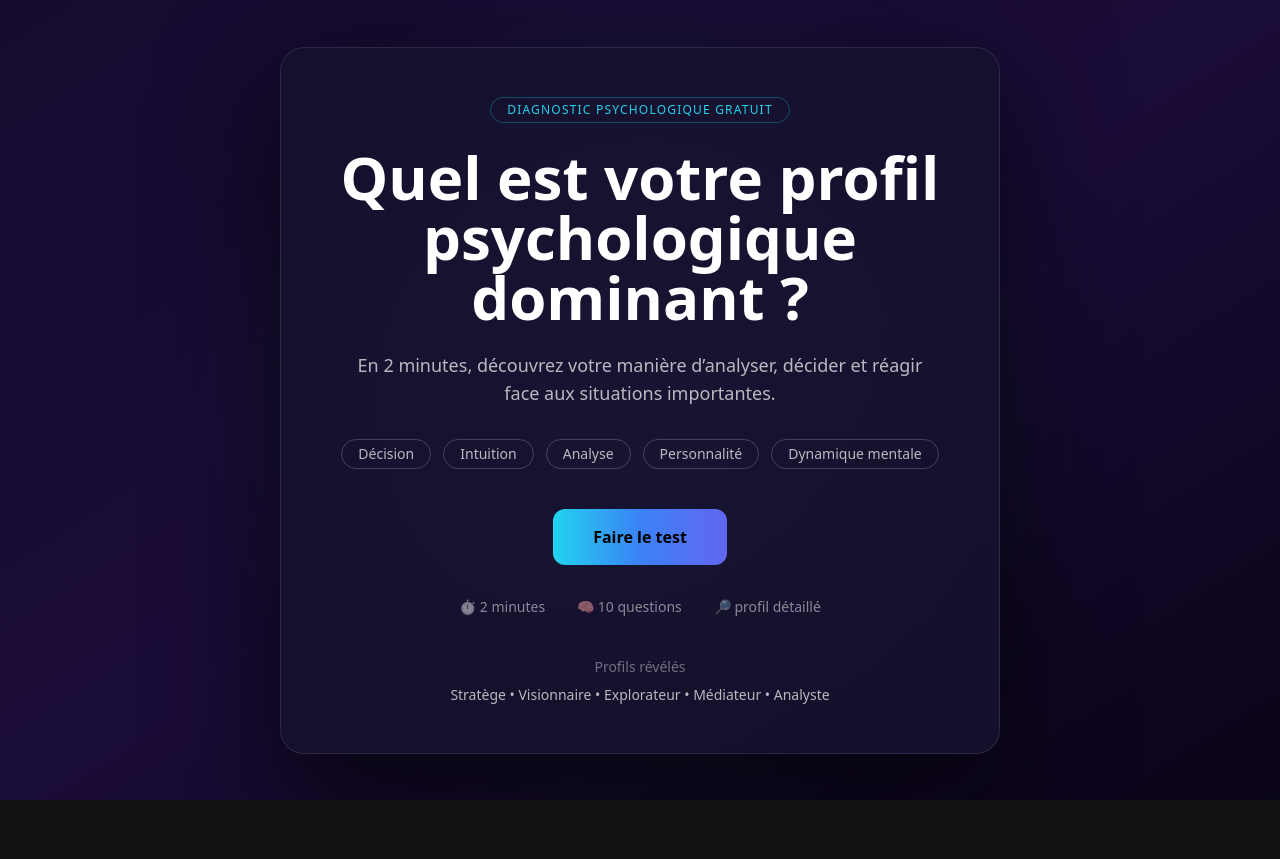
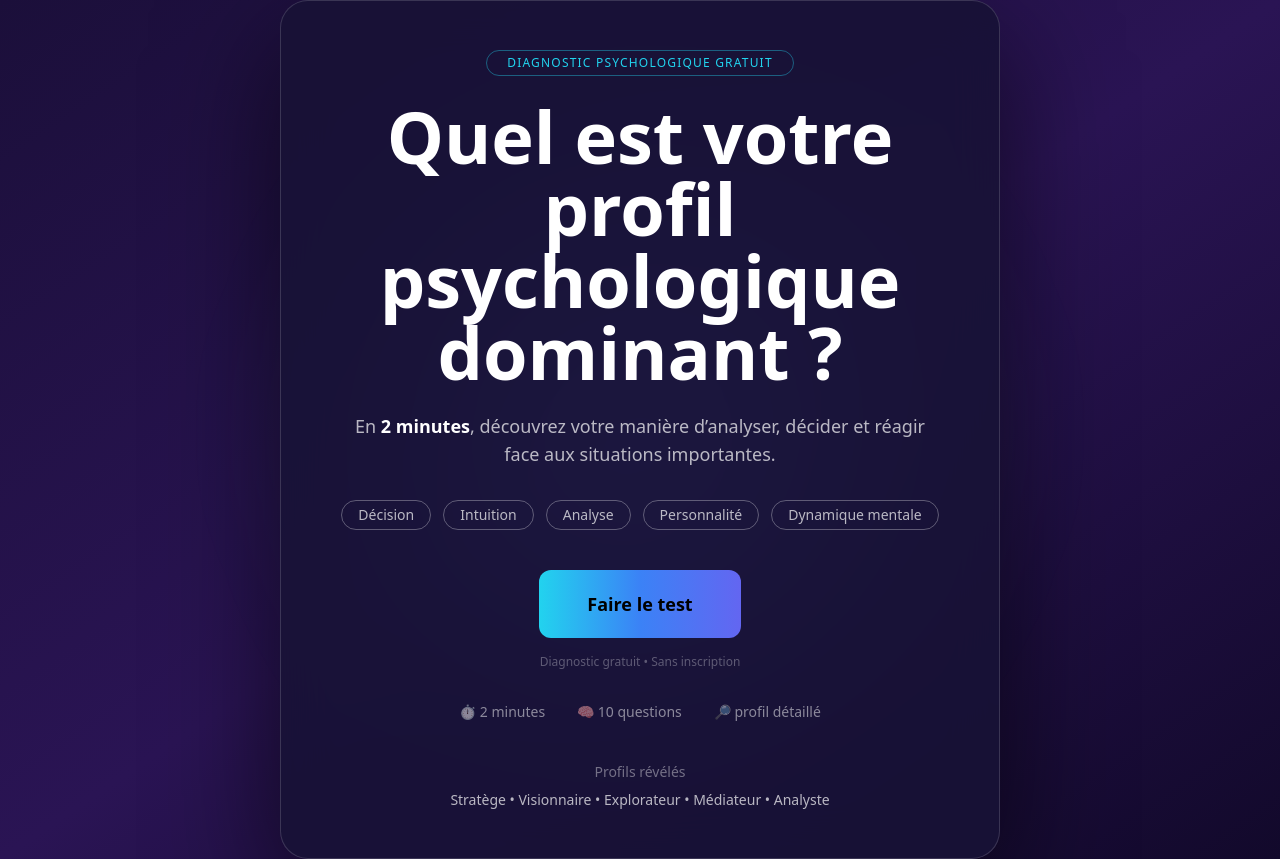
Before and after one commit to arnaudcrestey/personnality-scan, a Next.js app: page / in a window 1280 px wide. Before the commit the page ends 800 px from the top, so only its background shows below. Built offline with nearby package versions, Linux system fonts and the light colour scheme.

Commit message:
Update page.tsx

```diff
--- a/app/page.tsx
+++ b/app/page.tsx
@@ -4,58 +4,61 @@ import Link from "next/link";
 
 export default function Home() {
   return (
-    <main className="relative min-h-screen flex items-center justify-center overflow-hidden bg-[#0b0618]">
+    <main className="relative min-h-screen flex items-center justify-center overflow-hidden bg-[#0c0820]">
 
       {/* Background gradient */}
-      <div className="absolute inset-0 bg-gradient-to-br from-[#160b2f] via-[#1a0c38] to-[#0a0418]" />
+      <div className="absolute inset-0 bg-gradient-to-br from-[#1b0f3a] via-[#2a1454] to-[#12092b]" />
 
-      {/* Glow */}
-      <div className="absolute top-1/2 left-1/2 w-[800px] h-[800px] -translate-x-1/2 -translate-y-1/2 bg-[radial-gradient(circle,rgba(92,242,255,0.25)_0%,rgba(0,0,0,0)_70%)] blur-3xl" />
+      {/* Light glow */}
+      <div className="absolute top-1/2 left-1/2 w-[750px] h-[750px] -translate-x-1/2 -translate-y-1/2 bg-[radial-gradient(circle,rgba(92,242,255,0.25)_0%,rgba(0,0,0,0)_70%)] blur-3xl" />
+
+      {/* Secondary glow */}
+      <div className="absolute top-[25%] left-[30%] w-[500px] h-[500px] bg-[radial-gradient(circle,rgba(140,80,255,0.25)_0%,rgba(0,0,0,0)_70%)] blur-3xl" />
 
       {/* Container */}
       <div className="relative w-full max-w-3xl px-6">
 
         {/* Card */}
-        <div className="bg-[#16112d]/90 backdrop-blur-xl border border-white/10 rounded-3xl p-12 text-center shadow-[0_40px_120px_rgba(0,0,0,0.7)]">
+        <div className="bg-[#181236]/90 backdrop-blur-xl border border-white/15 rounded-[28px] p-12 text-center shadow-[0_40px_120px_rgba(0,0,0,0.6)]">
 
           {/* Badge */}
-          <div className="inline-block px-4 py-1 text-xs tracking-widest text-cyan-400 border border-cyan-400/30 rounded-full mb-6">
+          <div className="inline-block px-5 py-1 text-xs tracking-widest text-cyan-400 border border-cyan-400/40 rounded-full mb-6">
             DIAGNOSTIC PSYCHOLOGIQUE GRATUIT
           </div>
 
           {/* Title */}
-          <h1 className="text-5xl md:text-6xl font-bold text-white leading-tight mb-6">
+          <h1 className="text-6xl md:text-7xl font-bold text-white leading-tight mb-6">
             Quel est votre profil
             <br />
             psychologique dominant ?
           </h1>
 
           {/* Subtitle */}
-          <p className="text-white/70 text-lg mb-8 max-w-xl mx-auto">
-            En 2 minutes, découvrez votre manière d’analyser, décider
-            et réagir face aux situations importantes.
+          <p className="text-white/70 text-lg max-w-xl mx-auto mb-8">
+            En <span className="text-white font-semibold">2 minutes</span>, découvrez votre manière
+            d’analyser, décider et réagir face aux situations importantes.
           </p>
 
-          {/* Tags */}
-          <div className="flex flex-wrap justify-center gap-3 mb-10 text-sm text-white/70">
+          {/* Chips */}
+          <div className="flex flex-wrap justify-center gap-3 mb-10 text-sm">
 
-            <span className="px-4 py-1 border border-white/20 rounded-full">
+            <span className="px-4 py-1 border border-white/30 rounded-full text-white/70 hover:bg-white/10 transition">
               Décision
             </span>
 
-            <span className="px-4 py-1 border border-white/20 rounded-full">
+            <span className="px-4 py-1 border border-white/30 rounded-full text-white/70 hover:bg-white/10 transition">
               Intuition
             </span>
 
-            <span className="px-4 py-1 border border-white/20 rounded-full">
+            <span className="px-4 py-1 border border-white/30 rounded-full text-white/70 hover:bg-white/10 transition">
               Analyse
             </span>
 
-            <span className="px-4 py-1 border border-white/20 rounded-full">
+            <span className="px-4 py-1 border border-white/30 rounded-full text-white/70 hover:bg-white/10 transition">
               Personnalité
             </span>
 
-            <span className="px-4 py-1 border border-white/20 rounded-full">
+            <span className="px-4 py-1 border border-white/30 rounded-full text-white/70 hover:bg-white/10 transition">
               Dynamique mentale
             </span>
 
@@ -64,12 +67,17 @@ export default function Home() {
           {/* CTA */}
           <Link
             href="/start"
-            className="inline-block bg-gradient-to-r from-cyan-400 via-blue-500 to-indigo-500 text-black font-semibold px-10 py-4 rounded-xl hover:scale-105 hover:shadow-[0_0_30px_rgba(92,242,255,0.6)] transition-all duration-300"
+            className="inline-block bg-gradient-to-r from-cyan-400 via-blue-500 to-indigo-500 text-black font-semibold px-12 py-5 text-lg rounded-xl hover:scale-105 hover:brightness-110 hover:shadow-[0_0_35px_rgba(92,242,255,0.7)] transition-all duration-300"
           >
             Faire le test
           </Link>
 
-          {/* Info */}
+          {/* Micro info */}
+          <p className="text-white/30 text-xs mt-4">
+            Diagnostic gratuit • Sans inscription
+          </p>
+
+          {/* Features */}
           <div className="flex justify-center gap-8 text-white/50 text-sm mt-8">
             <span>⏱ 2 minutes</span>
             <span>🧠 10 questions</span>
```
